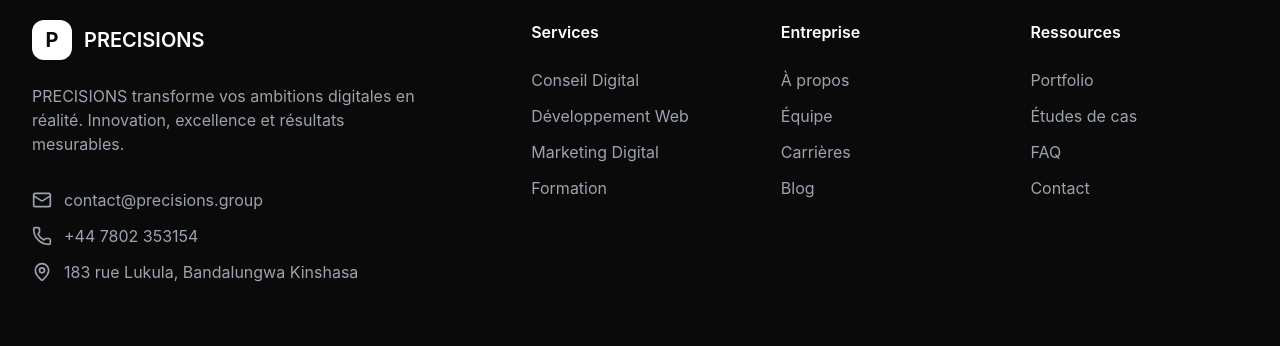
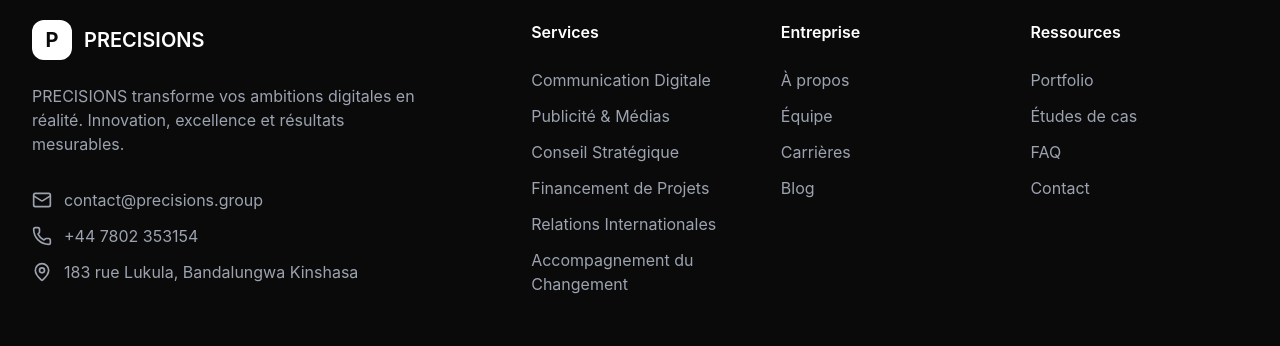
Before and after one commit to louis-Q14/group-precision, a React (Vite) app: page / in a window 1280 px wide. Shown: the part 3685-4031 px from the top of the page. Built offline with nearby package versions, Linux system fonts and the light colour scheme; no server answers.

Commit message:
File changes

```diff
--- a/src/components/navigation/Footer.jsx
+++ b/src/components/navigation/Footer.jsx
@@ -11,10 +11,12 @@ import { useLanguage } from '@/components/LanguageContext';
 
 const footerLinks = {
   services: [
-    { name: 'Conseil Digital', href: 'Services' },
-    { name: 'Développement Web', href: 'Services' },
-    { name: 'Marketing Digital', href: 'Services' },
-    { name: 'Formation', href: 'Services' },
+    { name: 'Communication Digitale', href: 'Services' },
+    { name: 'Publicité & Médias', href: 'Services' },
+    { name: 'Conseil Stratégique', href: 'Services' },
+    { name: 'Financement de Projets', href: 'Services' },
+    { name: 'Relations Internationales', href: 'Services' },
+    { name: 'Accompagnement du Changement', href: 'Services' },
   ],
   company: [
     { name: 'À propos', href: 'About' },
```
